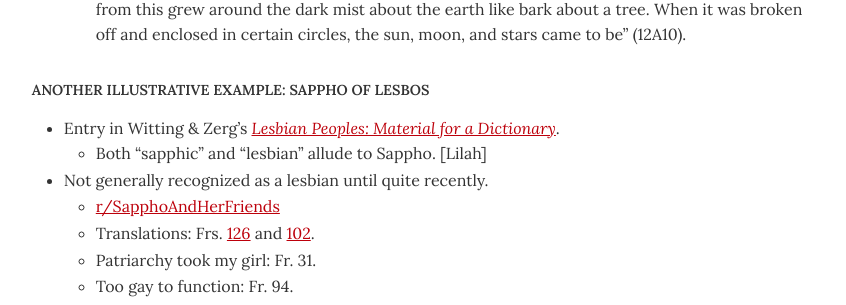
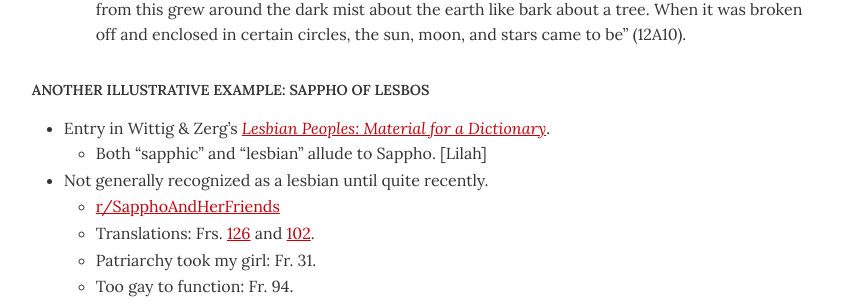
Before and after one commit to dingherself/intro, a Jekyll site: the page built from handouts/_posts/2026-02-04-the-lover-of-wisdom-i.md, in a window 1280 px wide and 900 px high, scrolled down 1998 px. Shown: the part 195-500 px from the top of the window, without its empty margins (216-1062 px from the left). Built offline with Jekyll 4.4.1, drawn with Linux system fonts in a browser that asks for light colours.

Commit message:
fix typo

```diff
--- a/handouts/_posts/2026-02-04-the-lover-of-wisdom-i.md
+++ b/handouts/_posts/2026-02-04-the-lover-of-wisdom-i.md
@@ -75,7 +75,7 @@ Among the Pre-Socratics, the first principle is characteristically identified as
 
 ## Another illustrative example: Sappho of Lesbos
 
-- Entry in Witting & Zerg’s [*Lesbian Peoples: Material for a Dictionary*](https://archive.org/details/lesbianpeoplesma00witt).
+- Entry in Wittig & Zerg’s [*Lesbian Peoples: Material for a Dictionary*](https://archive.org/details/lesbianpeoplesma00witt).
   - Both “sapphic” and “lesbian” allude to Sappho. [Lilah]
 - Not generally recognized as a lesbian until quite recently.
   - [r/SapphoAndHerFriends](https://www.reddit.com/r/SapphoAndHerFriend/comments/mim4x0/my_reading_for_gender_perspective_says_sappho/)
```
